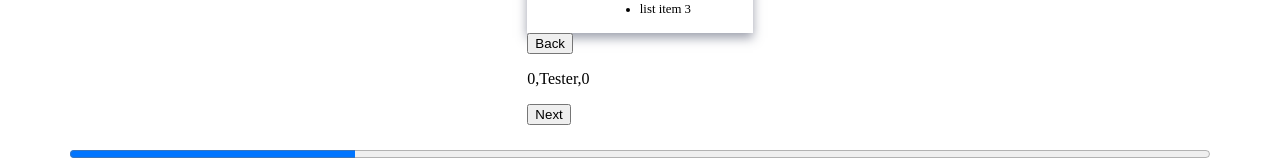
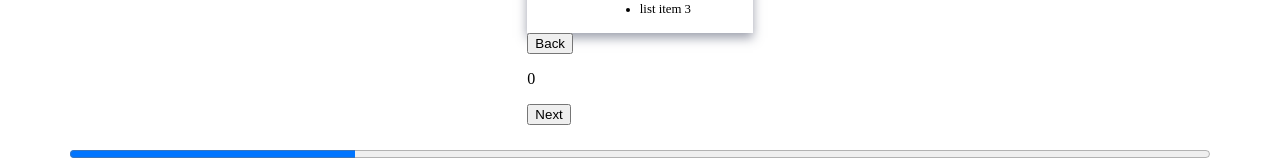
Before and after one commit to sxxb/titan-builder, a React (Create React App) app: page / in a window 1280 px wide. Shown: the part 266-426 px from the top of the page. Built offline with nearby package versions, Linux system fonts and the light colour scheme.

Commit message:
setup Stages & Navigation between them

```diff
--- a/src/components/Stages.tsx
+++ b/src/components/Stages.tsx
@@ -280,9 +280,6 @@ function Stage(props) {
   );
 };
 
-
-
-
 // Store what stage we are in.
 // The UI handler should take this stage and determine what to display
 // eg if (stage == 0) { display testerEntities }
@@ -302,20 +299,13 @@ function Stage(props) {
 // }
 //
 
-
-
 //Determine which stage to display
 function Stages() {
   let currentStage: StageName = StageName.Tester;
-
   const [stage, setStage] = useState(currentStage);
 
-
   function CheckStage() {
-      console.log(stage);
-      console.log(StageName[stage]);
-      console.log(currentStage);
-      if (currentStage === StageName.Tester) {
+    if (stage === 0) {
        return(
          <Stage
           stageName={StageName.Tester}
@@ -328,7 +318,7 @@ function Stages() {
        )
         // onClick, toggle whether testerId is in the selectedTesterIds array
         // display a border around this if selectedTesterIds.contains(testerId)
-      } else if (currentStage === StageName.Software) {
+    } else if (stage === 1) {
       return(
         <Stage
           stageName={StageName.Software}
@@ -342,7 +332,7 @@ function Stages() {
       // for (const softwareId in softwareIds) {
       //
       // }
-      } else if (currentStage === StageName.PrintKit) {
+    } else if (stage === 2) {
       return(
         <Stage
          stageName={StageName.PrintKit}
@@ -353,7 +343,7 @@ function Stages() {
          <Navigation />
         </Stage>
      )
-      } else if (currentStage === StageName.Extras) {
+   } else if (stage === 3) {
       return(
        <Stage
         stageName={StageName.Extras}
@@ -367,7 +357,7 @@ function Stages() {
       // for (const extrasId in extrasIds) {
       //
       // }
-      } else if (currentStage === undefined) {
+    } else if (stage === undefined) {
       return("Something went wrong - please reload this page.")
     }
   }
@@ -380,9 +370,7 @@ function Stages() {
       </div>
         <div>
           <p>
-              {stage},
-              {StageName[stage]},
-              {currentStage}
+            {stage}
           </p>
         </div>
         <div className="builder-navigate-forward">
@@ -392,8 +380,10 @@ function Stages() {
     );
   }
 
+
+
   useEffect(() => {
-    let currentStage: StageName = StageName[stage];
+    console.log(stage);
     return () => {
       <>
       <CheckStage />
@@ -402,12 +392,9 @@ function Stages() {
     }
   });
 
-
-
   return (
     <CheckStage />
-  )
-
+  );
 }
 
 export default Stages;
```
Also changed, not shown: package.json (line endings or trailing spaces). Lines whose indentation alone changed are shown as unchanged.
